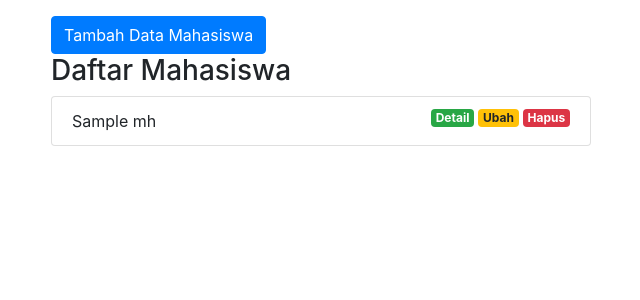
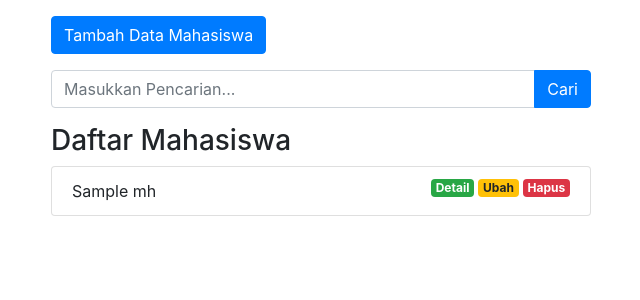
Before and after one commit to sulistio99/php_mvc, a PHP site: the page made by app/views/mahasiswa/index.php in a window 1280 px wide. Shown: the part 56-356 px from the top of the page, without its empty margins (34-674 px from the left). Run offline with PHP 8.4, Linux system fonts and the light colour scheme; the template is opened without the code that fills it: most values are stand-ins (such as "Sample title", 1, 10 or a date in 2020); some libraries are stand-ins or nearby versions.

Commit message:
Tambah SEARCHING

```diff
--- a/app/views/mahasiswa/index.php
+++ b/app/views/mahasiswa/index.php
@@ -6,13 +6,32 @@
     </div>
   </div>
 
+  <div class="row mb-3">
+    <div class="col-lg-6">
+      <button type="button" class="btn btn-primary tomnolTambahData" data-toggle="modal" data-target="#formModal">
+        Tambah Data Mahasiswa
+      </button>
+    </div>
+  </div>
+
+  <div class="row">
+    <div class="col-lg-6">
+      <form action="<?= BASEURL; ?>/mahasiswa/cari" method="POST">
+        <div class="input-group mb-3">
+          <input type="text" class="form-control" placeholder="Masukkan Pencarian..." aria-describedby="button-addon2" name="keyword" id="keyword" autocomplete="off">
+          <div class="input-group-append">
+            <button class="btn btn-primary" type="submit" id="tombolCari">Cari</button>
+          </div>
+        </div>
+      </form>
+    </div>
+  </div>
+
+
   <div class="row">
     <div class="col-lg-6">
       <!-- Button trigger modal -->
-      <button type="button" class="btn btn-primary tomnolTambahData" data-toggle="modal" data-target="#formModal">
-        Tambah Data Mahasiswa
-      </button>
-      <br>
+
       <h3>Daftar Mahasiswa</h3>
       <ul class="list-group">
         <?php foreach ($data['mhs'] as $mhs) : ?>
```
Also changed, not shown: app/controllers/Mahasiswa.php (+10 -0 lines), app/models/Mahasiswa_model.php (+10 -0 lines).
